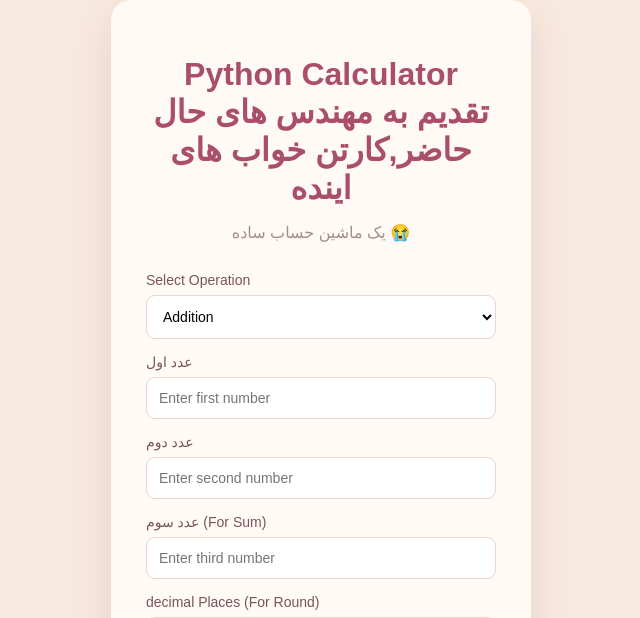
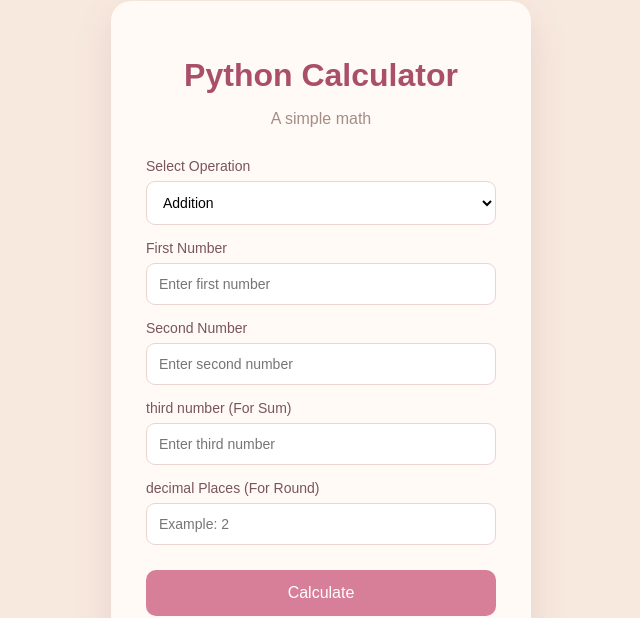
Before and after one commit to alirezarezai934-sketch/python-calculators, a Flask app: page / in a window 1280 px wide. Shown: the top 618 px of the page, without its empty margins (319-959 px from the left). Run offline with Flask 3, Linux system fonts and the light colour scheme.

Commit message:
update html

```diff
--- a/templates/index.html
+++ b/templates/index.html
@@ -15,10 +15,8 @@
 
     <div class="calculator">
 
-        <h1>Python Calculator
-            تقدیم به مهندس های حال حاضر,کارتن خواب های اینده
-        </h1>
-        <p class="subtitle">یک ماشین حساب ساده &#128557 </p>
+        <h1>Python Calculator</h1>
+        <p class="subtitle">A simple math </p>
 
         <form method="POST">
 
@@ -36,13 +34,13 @@
                 <option value="9">Convert to Float</option>
             </select>
 
-            <label>عدد اول</label>
+            <label>First Number</label>
             <input type="number" step="any" name="a" placeholder="Enter first number">
 
-            <label>عدد دوم</label>
+            <label>Second Number</label>
             <input type="number" step="any" name="b" placeholder="Enter second number">
 
-            <label>عدد سوم (For Sum)</label>
+            <label>third number (For Sum)</label>
             <input type="number" step="any" name="c" placeholder="Enter third number">
 
             <label>decimal Places (For Round)</label>
```
